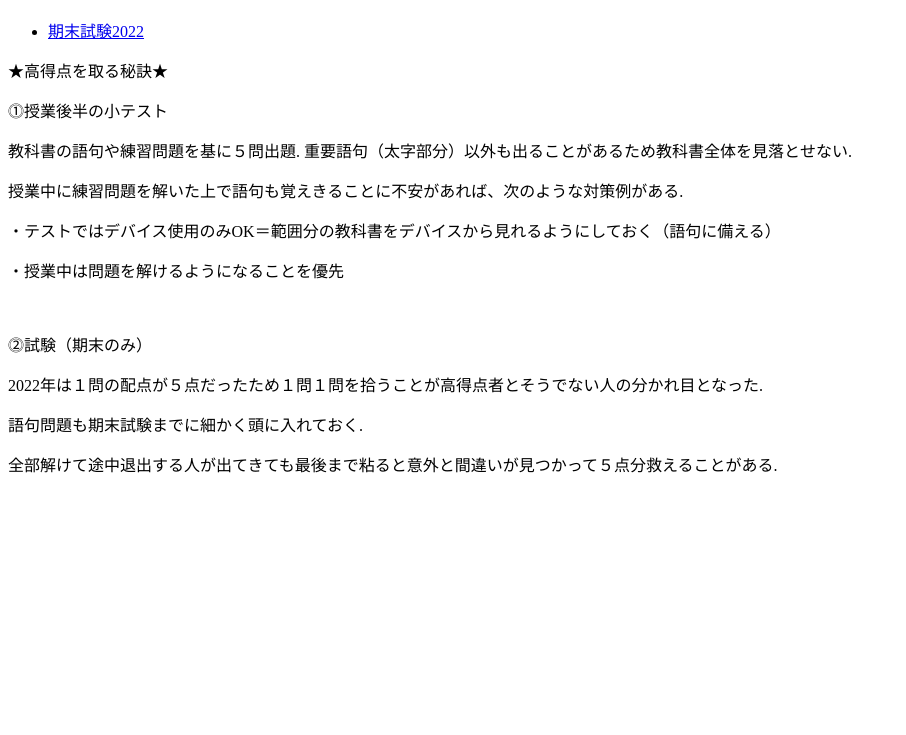
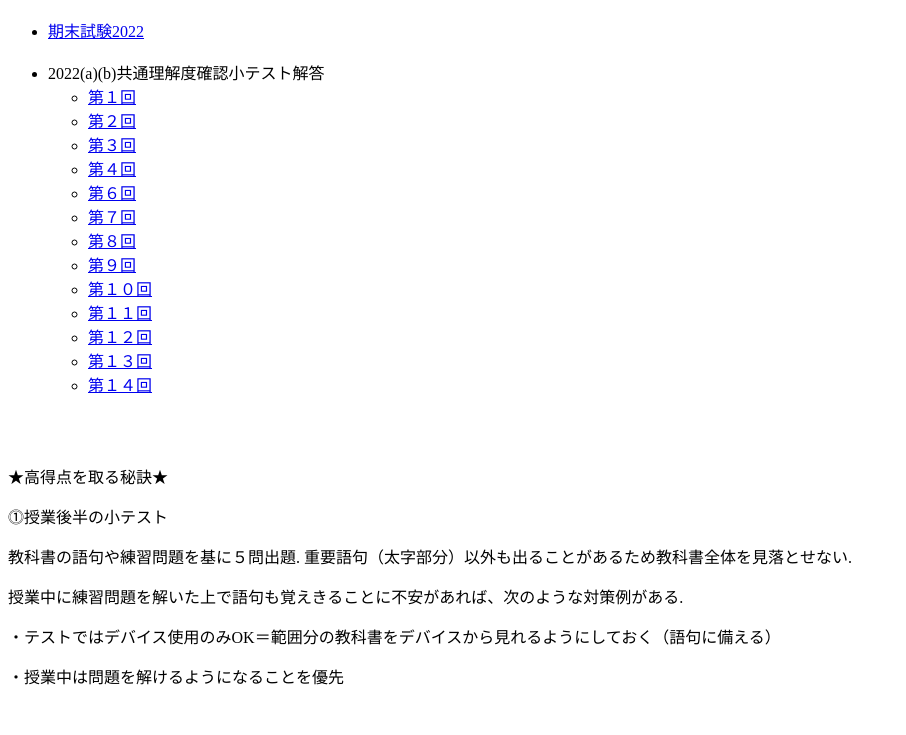
Before and after one commit to jackdawson0410/sample20, a plain HTML site: page index.html in a window 1280 px wide. Shown: the part 57-792 px from the top of the page, without its empty margins (0-906 px from the left). Drawn offline with Linux system fonts and the light colour scheme.

Commit message:
Update index.html

```diff
--- a/index.html
+++ b/index.html
@@ -7,7 +7,26 @@
 	<h1>離散数学</h1>
 	<ul>
 		<li><a href = "https://www.dropbox.com/scl/fi/smtfwum4g8ux2nzbm6xl6/2022-1.pdf?rlkey=wh2bohaiebvegb392zu2c465j&dl=0">期末試験2022</a></li>
+		<br>
+		<li>2022(a)(b)共通理解度確認小テスト解答</li>
+		<ul>
+		<li><a href = "https://www.dropbox.com/scl/fi/djxt4y81ytc8y3j7zr6x6/.pdf?rlkey=269e61lxrabvthfxug3wi9mud&dl=0">第１回</a></li>
+		<li><a href = "https://www.dropbox.com/scl/fi/cby1fcko3c0jksfga2qoo/2.pdf?rlkey=zggk9stoxgo83tn29ex1a41rh&dl=0">第２回</a></li>
+		<li><a href = "https://www.dropbox.com/scl/fi/tk7up5gzpcnhdo1b210c6/3.pdf?rlkey=7irf9l7by1ptow15iu6x84flx&dl=0">第３回</a></li>
+		<li><a href = "https://www.dropbox.com/scl/fi/nvtbfqr14uomchbvuqg5w/4.pdf?rlkey=f3fiysj9fpjxrzuxtkdht2ghv&dl=0">第４回</a></li>
+		<li><a href = "https://www.dropbox.com/scl/fi/nvow9u0fby18uhc30c00p/6.pdf?rlkey=0oc8n88xrv8w6nsaoveoyzisf&dl=0">第６回</a></li>
+		<li><a href = "https://www.dropbox.com/scl/fi/wwqvbbqi93s538cfi9blm/7.pdf?rlkey=pg3t2noiw8ryc5360wrf2h16h&dl=0">第７回</a></li>
+		<li><a href = "https://www.dropbox.com/scl/fi/ebq2z86jpktzmvuoblukq/8.pdf?rlkey=2akvymqf1ng7p0wv3ir7s6tn8&dl=0">第８回</a></li>
+		<li><a href = "https://www.dropbox.com/scl/fi/3aiswchmj3knhf10z7r25/9.pdf?rlkey=1xxbf2w1map7ald0if06c4klp&dl=0">第９回</a></li>
+		<li><a href = "https://www.dropbox.com/scl/fi/4jkunbe62mhp62nal31we/10.pdf?rlkey=69d8tmvjpglzqarkda50rehnn&dl=0">第１０回</a></li>
+		<li><a href = "https://www.dropbox.com/scl/fi/bh98bigb48pv4spch5cu6/11.pdf?rlkey=t0q37c31f2le0ti19y96m3qy1&dl=0">第１１回</a></li>
+		<li><a href = "https://www.dropbox.com/scl/fi/3k5qbp23m6qdcan4togcu/12.pdf?rlkey=7g2c6tbwws24le62b15yj7t5y&dl=0">第１２回</a></li>
+		<li><a href = "https://www.dropbox.com/scl/fi/j55mx6bgwvi4653r4b9fe/13.pdf?rlkey=npk63mbd53jm5ym1pb3iybnsh&dl=0">第１３回</a></li>
+		<li><a href = "https://www.dropbox.com/scl/fi/lo9zqhtsas4vin9pfvekp/14.pdf?rlkey=ozwtjtqjjli5ahzgt2z81pc8f&dl=0">第１４回</a></li>
+		</ul>
 	</ul>
+	<br>
+	<br>
 	<p>★高得点を取る秘訣★</p>
 	<p>⓵授業後半の小テスト</p>
 	<p>教科書の語句や練習問題を基に５問出題. 重要語句（太字部分）以外も出ることがあるため教科書全体を見落とせない.</p>
```
